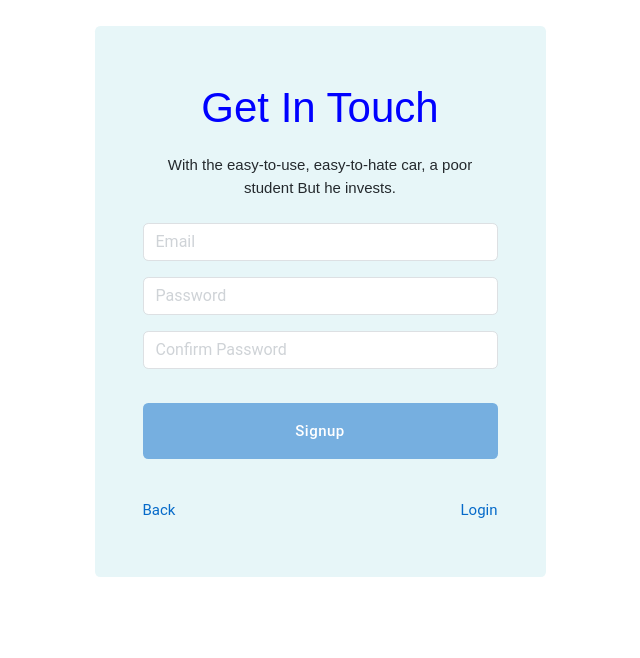
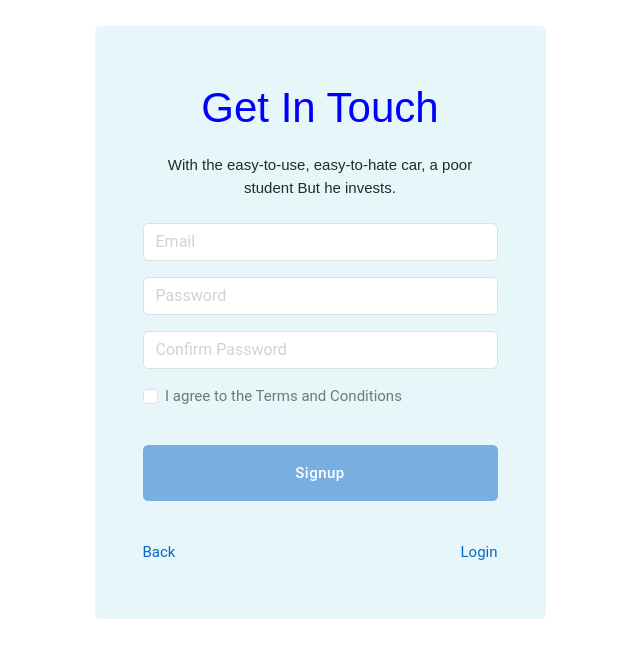
Before and after one commit to fardeen2636/reactjs-project, a Next.js app: page /signUp in a window 1280 px wide. Shown: the top 658 px of the page, without its empty margins (320-960 px from the left). Built offline with nearby package versions, Linux system fonts and the light colour scheme.

Commit message:
Sign Page Complete

```diff
--- a/components/signUpPage/index.js
+++ b/components/signUpPage/index.js
@@ -12,6 +12,7 @@ function SignUpPage() {
     password: '',
     confirmPassword: '',
   });
+  const [isTermsChecked, setTermsChecked] = useState(false);
 
   const handleInputChange = (e) => {
     const { name, value } = e.target;
@@ -20,20 +21,30 @@ function SignUpPage() {
       [name]: value,
     });
   };
+  const handleCheckboxChange = () => {
+    setTermsChecked(!isTermsChecked);
+  };
 
   const handleSubmit = async (e) => {
     e.preventDefault();
+
+    if (!isTermsChecked) {
+      console.log('Please accept the Terms and Conditions.');
+      return;
+    }
 
     try {
       const response = await axios.post('https://reqres.in/api/register', {
         email: formData.email,
         password: formData.password,
+
       });
       router.replace("/userList");
       console.log('Registration successful:', response.data);
       /// You can handle the successful registration response here
     } catch (error) {
       console.error('Error during registration:', error.message);
+      ///You can handle the error here (display an error message, etc.)
     }
   };
   return (
@@ -95,6 +106,20 @@ function SignUpPage() {
                       required
                     />
                   </div>
+                  <div className="col-12 my-2">
+                    <div className="form-check">
+                      <input
+                        type="checkbox"
+                        className="form-check-input"
+                        id="termsCheckbox"
+                        checked={isTermsChecked}
+                        onChange={handleCheckboxChange}
+                      />
+                      <label className="form-check-label" htmlFor="termsCheckbox">
+                        I agree to the Terms and Conditions
+                      </label>
+                    </div>
+                  </div>
                   <div className="col-12 mx-auto my-2 mt-4">
                     <button
                       className="btn w-100 py-3 bg-primary text-white bg-opacity-50"
--- a/package.json
+++ b/package.json
@@ -9,17 +9,20 @@
     "lint": "next lint"
   },
   "dependencies": {
+    "@reduxjs/toolkit": "^2.0.1",
     "axios": "^1.6.3",
     "bootstrap": "^5.3.2",
     "formik": "^2.4.5",
     "js-cookie": "^3.0.5",
     "next": "14.0.4",
+    "next-redux-wrapper": "^8.1.0",
     "react": "^18",
     "react-bootstrap": "^2.9.2",
     "react-content-loader": "^6.2.1",
     "react-countup": "^6.5.0",
     "react-dom": "^18",
     "react-icons": "^4.12.0",
+    "react-redux": "^9.0.4",
     "react-toastify": "^9.1.3",
     "yup": "^1.3.3"
   },
```
Also changed, not shown: 1 other file (tests, documents, lock files or other folders).
